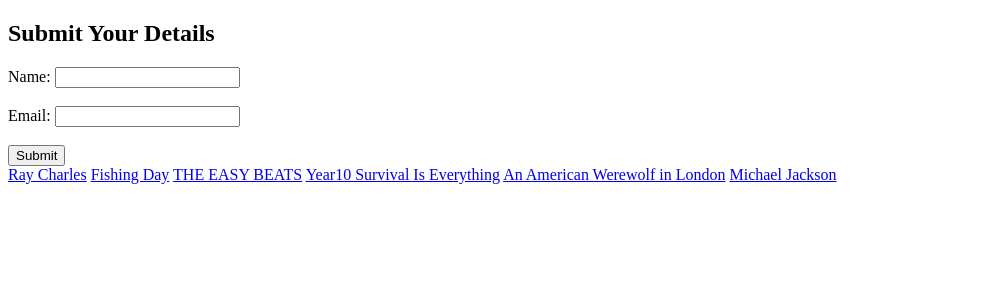
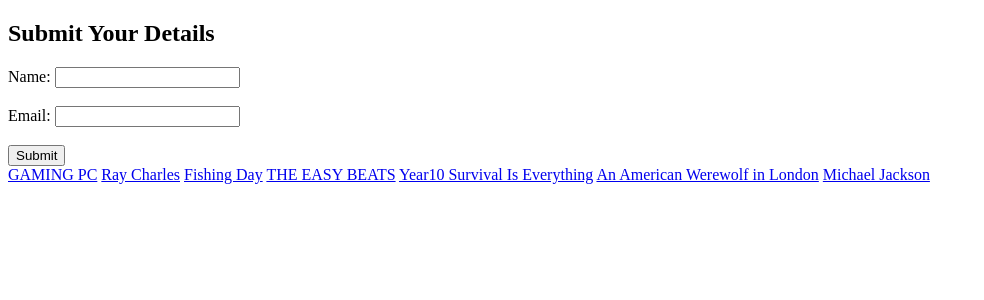
Before and after one commit to naselectric/test21, a Flask app: page / in a window 1280 px wide. Shown: the top 300 px of the page, without its empty margins (0-984 px from the left). Run offline with Flask 2, Linux system fonts and the light colour scheme; some libraries are stand-ins or nearby versions.

Commit message:
Update form.html

```diff
--- a/templates/form.html
+++ b/templates/form.html
@@ -16,7 +16,7 @@
     </form>
 </body>
 
-    <!-- <a href="https://buy.stripe.com/test_cNi3cu1yh70R9fH63b1Fe00">GAMING PC</a> -->
+    <a href="https://buy.stripe.com/test_cNi3cu1yh70R9fH63b1Fe00">GAMING PC</a>
     <!-- <a href="https://buy.stripe.com/test_00wfZg93ceT12nmdW91kA00">GAMING PC</a> -->
 
 
```
